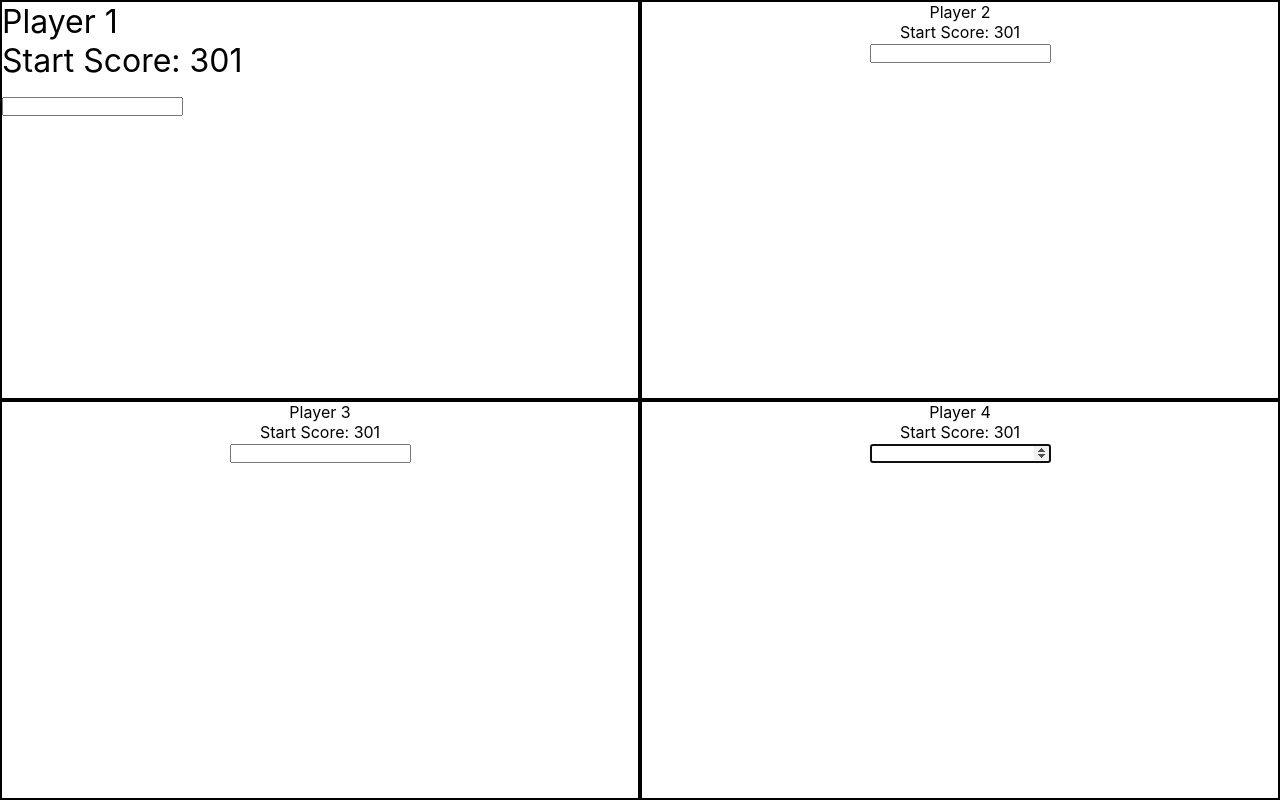
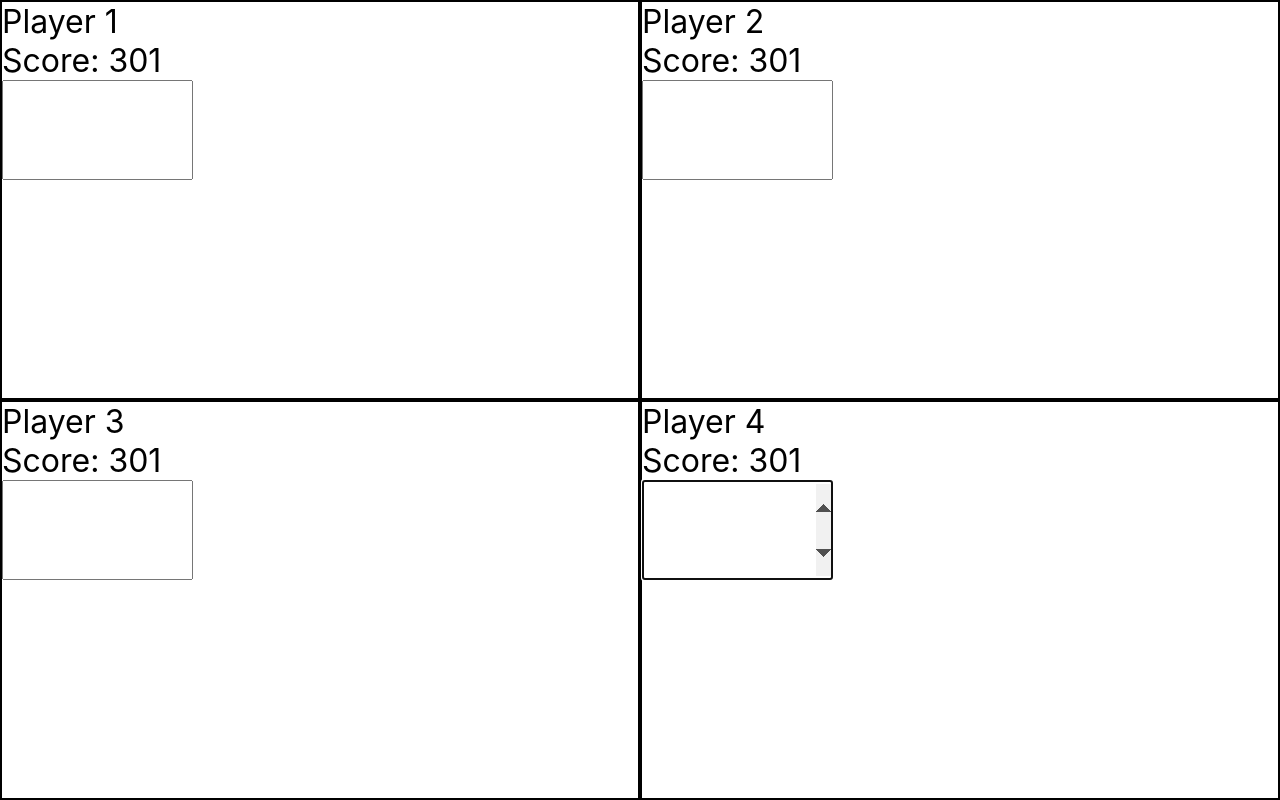
Before and after one commit to UweK17/dartscoreboard-simple, a React (Create React App) app: page / in a window 1280 px wide. Built offline with nearby package versions, Linux system fonts and the light colour scheme.

Commit message:
styling flexbox

```diff
--- /dev/null
+++ b/src/App copy.css
@@ -0,0 +1,64 @@
+* {
+  box-sizing: border-box;
+  margin: 0;
+  padding: 0;
+}
+
+.partitionScreen {
+  width: 100vw;
+  height: 100vh;
+  display: grid;
+  grid-template-columns: repeat(2, 1fr);
+  grid-template-rows: repeat(2, 1fr);
+  text-align: center;
+}
+
+.player1,
+.player2,
+.player3,
+.player4 {
+  width: 100%;
+  height: 100%;
+  border: 2px solid black;
+}
+
+.statistics {
+  text-align: left;
+  font-size: 2rem;
+}
+
+.numberInputPlayer1 {
+  display: grid;
+  grid-template-columns: repeat(3, 1fr);
+  grid-template-rows: repeat(4, 1fr);
+  gap: .5%;
+  height: 50%;
+}
+
+.numpad:hover,
+.submit:hover {
+  background-color: rgb(83, 199, 234);
+}
+
+.numpad {
+  font-size: 2rem;
+}
+
+.scoreSubmit {
+  display: grid;
+  grid-template-columns: repeat(2, 1fr);
+  height: 25%;
+}
+
+.display {
+  border: 2px solid black;
+  margin: 2%;
+  padding: 1%;
+}
+
+.submit {
+  border: 2px solid black;
+  margin: 2%;
+  padding: 1%;
+  font-size: 2rem;
+}
--- a/src/App.css
+++ b/src/App.css
@@ -25,40 +25,14 @@
 .statistics {
   text-align: left;
   font-size: 2rem;
+  display: flex;
+  flex-direction: column;
 }
 
-.numberInputPlayer1 {
-  display: grid;
-  grid-template-columns: repeat(3, 1fr);
-  grid-template-rows: repeat(4, 1fr);
-  gap: .5%;
-  height: 50%;
+
+input {
+  width: 30%;
+  min-height: 100px;
+  left: 35%;
+  font-size: 5rem;
 }
-
-.numpad:hover,
-.submit:hover {
-  background-color: rgb(83, 199, 234);
-}
-
-.numpad {
-  font-size: 2rem;
-}
-
-.scoreSubmit {
-  display: grid;
-  grid-template-columns: repeat(2, 1fr);
-  height: 25%;
-}
-
-.display {
-  border: 2px solid black;
-  margin: 2%;
-  padding: 1%;
-}
-
-.submit {
-  border: 2px solid black;
-  margin: 2%;
-  padding: 1%;
-  font-size: 2rem;
-}
--- a/src/App.js
+++ b/src/App.js
@@ -48,7 +48,7 @@ function App() {
         <div className="player1">
           <div className='statistics'>
             <div>Player 1</div>
-            <div>Start Score: {player1Score}</div>
+            <div>Score: {player1Score}</div>
             <form onSubmit={handleSubmitPlayer1}>
               <input
                 name="score"
@@ -62,8 +62,9 @@ function App() {
         </div>
 
         <div className="player2">
+          <div className="statistics">
             <div>Player 2</div>
-          <div>Start Score: {player2Score}</div>
+            <div>Score: {player2Score}</div>
               <form onSubmit={handleSubmitPlayer2}>
                 <input
                   name="score"
@@ -74,10 +75,12 @@ function App() {
                 />
               </form>
           </div>
+        </div>
 
         <div className="player3">
+          <div className="statistics">
             <div>Player 3</div>
-          <div>Start Score: {player3Score}</div>
+            <div>Score: {player3Score}</div>
               <form onSubmit={handleSubmitPlayer3}>
                 <input
                   name="score"
@@ -88,10 +91,12 @@ function App() {
                 />
               </form>
           </div>
+        </div>
 
+        <div className="statistics">
           <div className="player4">
             <div>Player 4</div>
-          <div>Start Score: {player4Score}</div>
+            <div>Score: {player4Score}</div>
               <form onSubmit={handleSubmitPlayer4}>
                 <input
                   name="score"
@@ -102,6 +107,7 @@ function App() {
                 />
               </form>
           </div>
+        </div>
 
       </div>
     </div>
```
Lines whose indentation alone changed are shown as unchanged.
